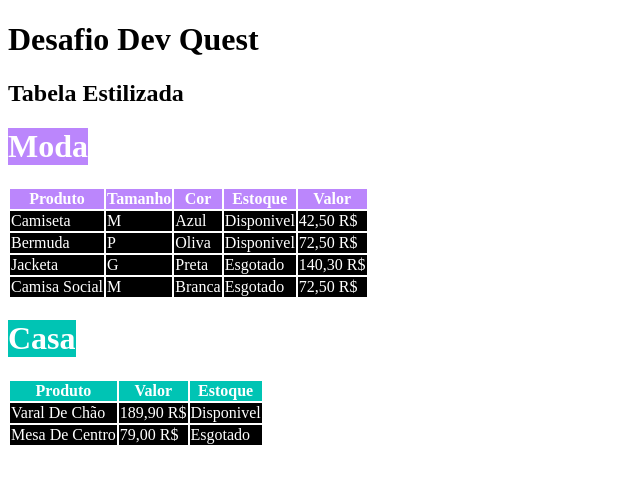
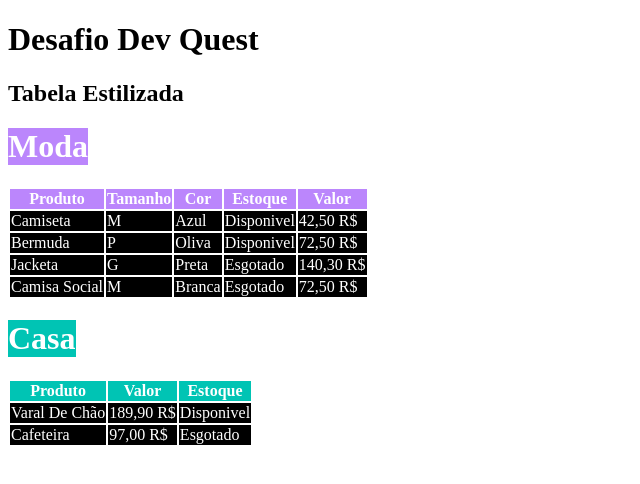
Before and after one commit to GioManhani/Desafio-Tabela-Estilizada-Dev-Quest, a plain HTML site: page index.htm in a window 1280 px wide. Shown: the whole page, without its empty margins (0-640 px from the left). Drawn offline with Linux system fonts and the light colour scheme; files whose address does not match are found by name.

Commit message:
trocado mesa de centro para Cafeteira

```diff
--- a/index.htm
+++ b/index.htm
@@ -69,8 +69,8 @@
             <td>Disponivel</td>
         </tr>
         <tr class="mv">
-            <td>Mesa De Centro</td>
-            <td>79,00 R$</td>
+            <td>Cafeteira</td>
+            <td>97,00 R$</td>
             <td>Esgotado</td>
         </tr>
     </table>
```
